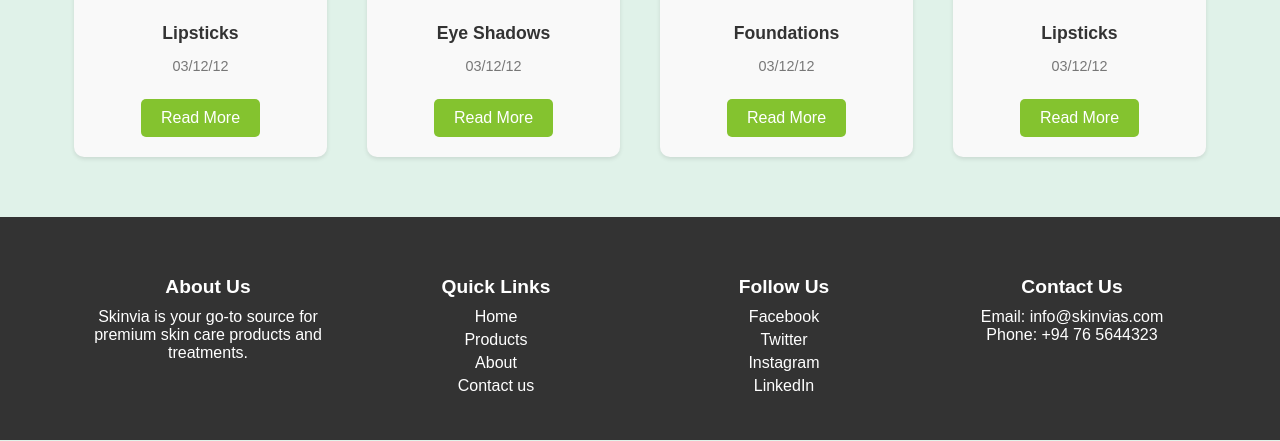
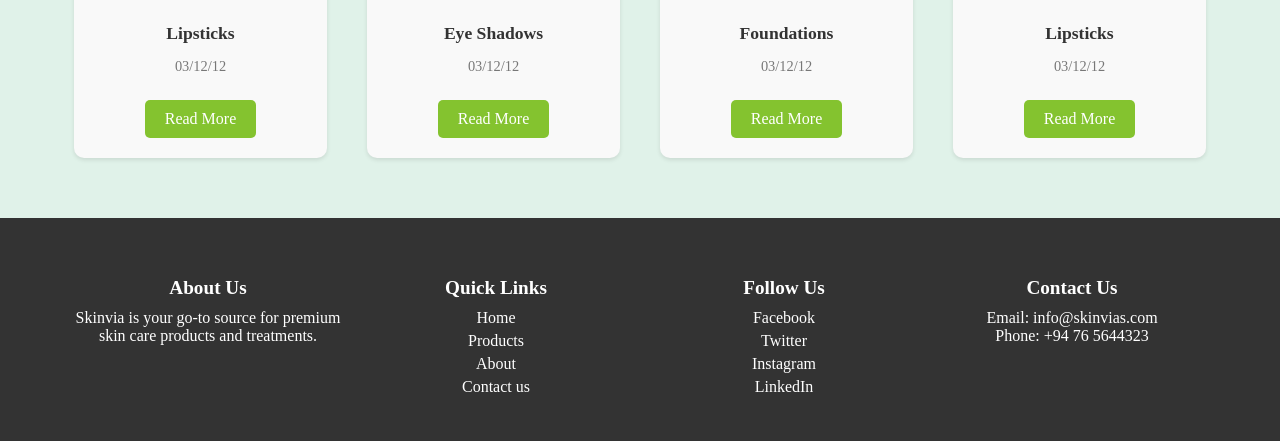
Before and after one commit to FAITE-TECH/Cosmetic-Web, a PHP site: page / in a window 1280 px wide. Shown: the part 2337-2778 px from the top of the page. Run offline with PHP 8.4, Linux system fonts and the light colour scheme; some web fonts are replaced.

Commit message:
verlag added

```diff
--- a/CusHome.php
+++ b/CusHome.php
@@ -11,6 +11,7 @@ $username = $isLoggedIn ? $_SESSION['Usname'] : '';
     <meta name="viewport" content="width=device-width, initial-scale=1.0">
     <title>Beauty Skin Care</title>
     <link rel="stylesheet" href="styles.css">
+    <link href="https://db.onlinewebfonts.com/c/26ffd45d7739310d9dd0f8bf7c513625?family=Verlag-Black" rel="stylesheet">
     <link rel="stylesheet" href="https://unpkg.com/swiper/swiper-bundle.min.css">
 </head>
 <body>
--- a/index.php
+++ b/index.php
@@ -5,6 +5,7 @@
     <meta name="viewport" content="width=device-width, initial-scale=1.0">
     <title>Beauty Skin Care</title>
     <link rel="stylesheet" href="styles.css">
+    <link href="https://db.onlinewebfonts.com/c/26ffd45d7739310d9dd0f8bf7c513625?family=Verlag-Black" rel="stylesheet">
     <link rel="stylesheet" href="https://unpkg.com/swiper/swiper-bundle.min.css">
 </head>
 <body>
--- a/styles.css
+++ b/styles.css
@@ -1,22 +1,17 @@
 /* Font-face declaration */
-@font-face {
-    font-family: 'Verlag';
-    src: url('path/to/Verlag-Regular.woff2') format('woff2'),
-         url('path/to/Verlag-Regular.woff') format('woff');
-    font-weight: normal;
-    font-style: normal;
-}
 
 @font-face {
-    font-family: 'Verlag';
-    src: url('path/to/Verlag-Bold.woff2') format('woff2'),
-         url('path/to/Verlag-Bold.woff') format('woff');
-    font-weight: bold;
-    font-style: normal;
+    font-family: "Verlag-Black";
+    src: url("https://db.onlinewebfonts.com/t/26ffd45d7739310d9dd0f8bf7c513625.eot");
+    src: url("https://db.onlinewebfonts.com/t/26ffd45d7739310d9dd0f8bf7c513625.eot?#iefix")format("embedded-opentype"),
+    url("https://db.onlinewebfonts.com/t/26ffd45d7739310d9dd0f8bf7c513625.woff2")format("woff2"),
+    url("https://db.onlinewebfonts.com/t/26ffd45d7739310d9dd0f8bf7c513625.woff")format("woff"),
+    url("https://db.onlinewebfonts.com/t/26ffd45d7739310d9dd0f8bf7c513625.ttf")format("truetype"),
+    url("https://db.onlinewebfonts.com/t/26ffd45d7739310d9dd0f8bf7c513625.svg#Verlag-Black")format("svg");
 }
 
 body {
-    font-family: 'Verlag', Arial, sans-serif;
+    font-family: 'Verlag', serif;
     margin: 0;
     padding: 0;
     color: #333;
```
Also changed, not shown: fonts/Verlag-Regular.woff2 (added).
